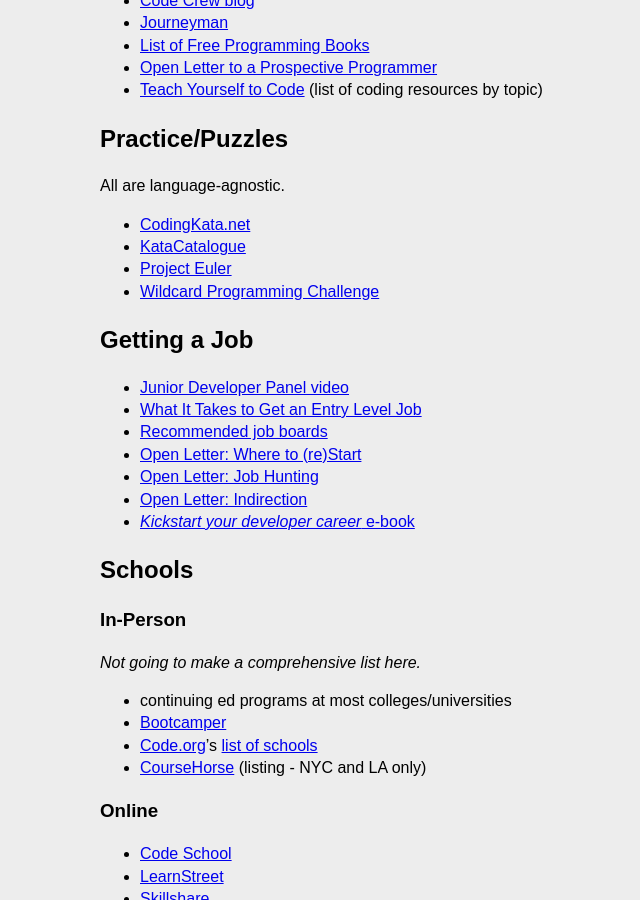
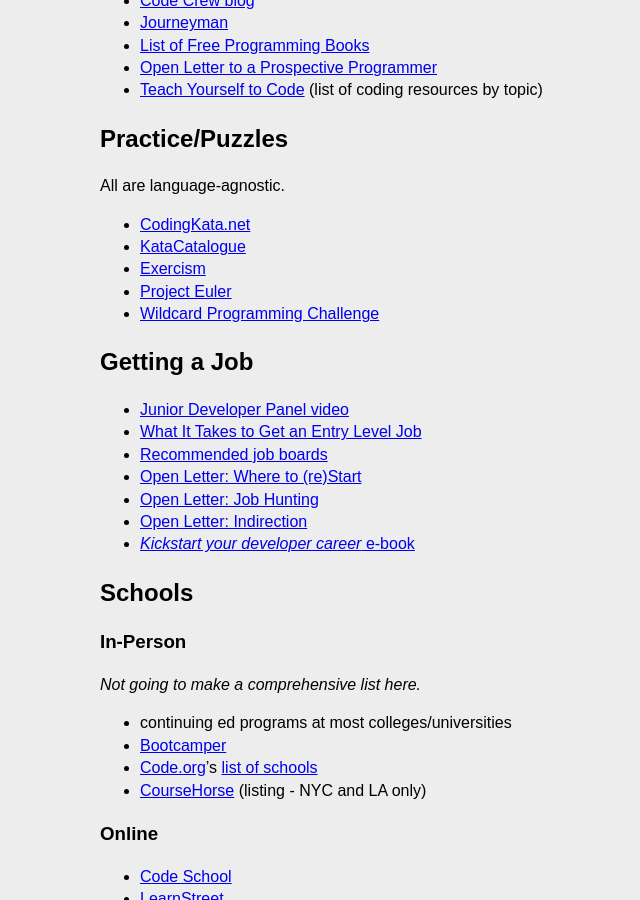
Before and after one commit to HackerHours/hackerhours.org, a Jekyll site: the page built from resources.md, in a window 1280 px wide and 900 px high, scrolled down 847 px. Shown: the whole window, without its empty margins (220-860 px from the left). Built offline with Jekyll 4.4.1, drawn with Linux system fonts in a browser that asks for light colours; nearby versions of some CDN libraries; some web fonts are replaced; Markdown is read by kramdown in place of the engine named in the settings; comment, search, counter and statistics services are not loaded.

Commit message:
link to exercism

```diff
--- a/resources.md
+++ b/resources.md
@@ -30,6 +30,7 @@
 
 * [CodingKata.net](http://codingkata.net/Katas)
 * [KataCatalogue](http://codingdojo.org/cgi-bin/index.pl?KataCatalogue)
+* [Exercism](http://exercism.io)
 * [Project Euler](http://projecteuler.net)
 * [Wildcard Programming Challenge](http://www.trywildcard.com/challenge)
 
```
